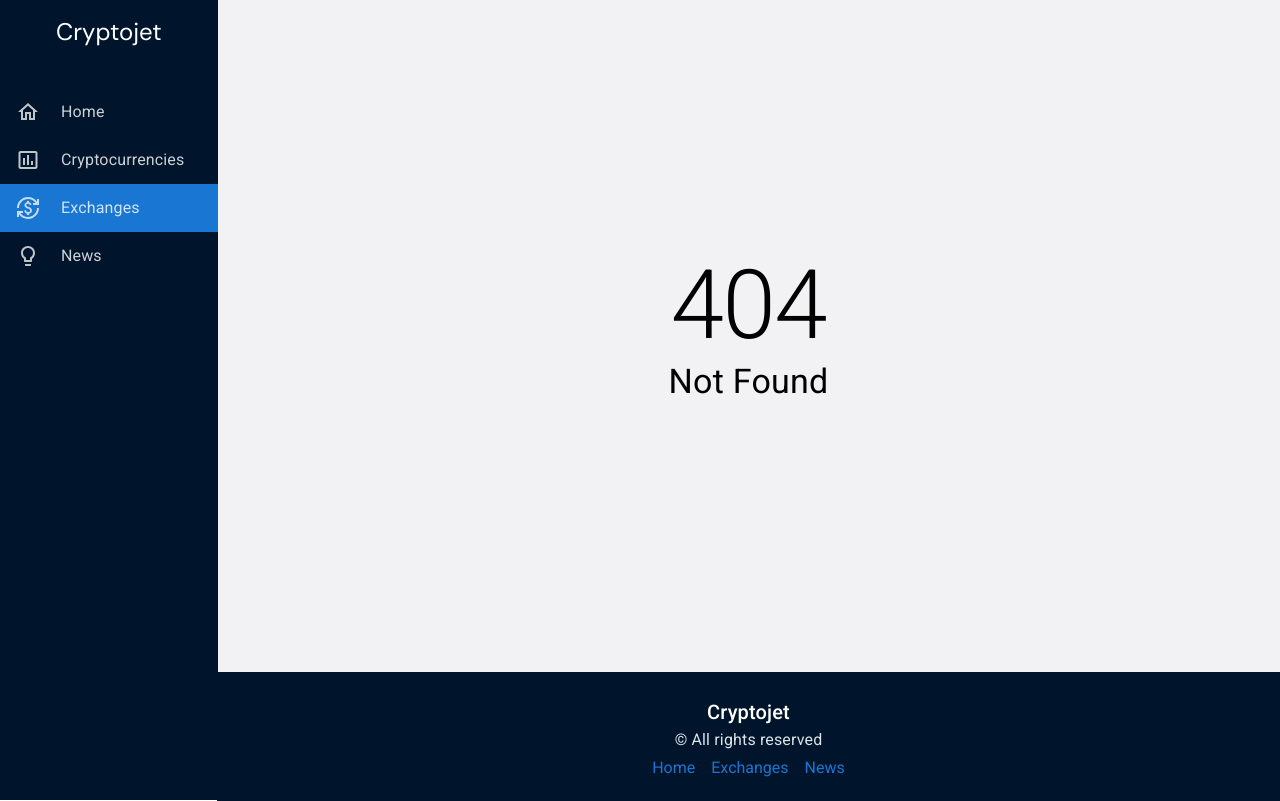
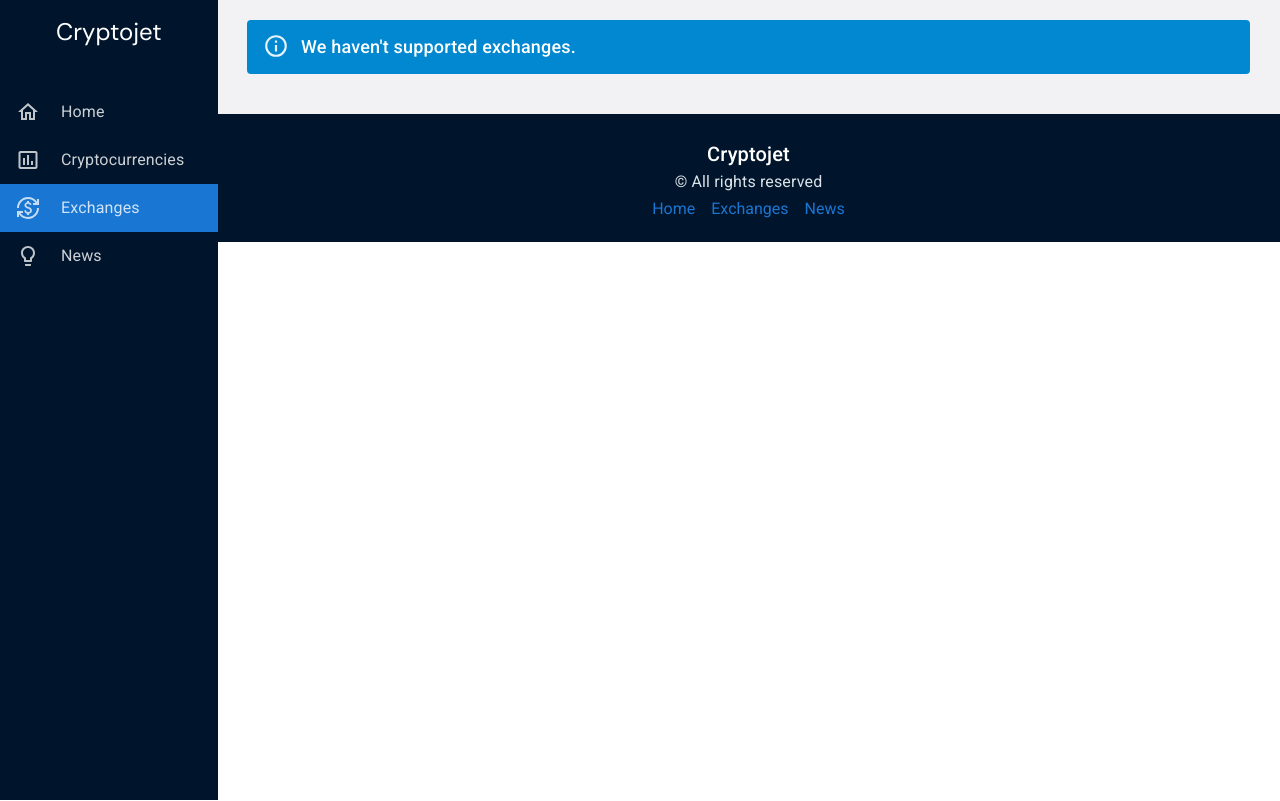
Before and after one commit to hpcao299/cryptojet, a React (Create React App) app: page /exchanges in a window 1280 px wide. Before the commit this address had no page. Built offline with nearby package versions, Linux system fonts and the light colour scheme.

Commit message:
alert in exchanges page

```diff
--- /dev/null
+++ b/src/pages/Exchanges/index.jsx
@@ -0,0 +1,14 @@
+import { Alert } from "@mui/material";
+import useStyles from "./styles";
+
+function ExchangesPage() {
+   const classes = useStyles();
+
+   return (
+      <Alert variant="filled" severity="info" sx={{ fontSize: 18 }} className={classes.alert}>
+         We haven't supported exchanges.
+      </Alert>
+   );
+}
+
+export default ExchangesPage;
--- /dev/null
+++ b/src/pages/Exchanges/styles.js
@@ -0,0 +1,11 @@
+import { makeStyles } from "@mui/styles";
+
+const useStyles = makeStyles({
+   alert: {
+      "& .MuiSvgIcon-root": {
+         fontSize: 26,
+      },
+   },
+});
+
+export default useStyles;
--- a/src/pages/routes.js
+++ b/src/pages/routes.js
@@ -6,10 +6,12 @@ const HomePage = lazy(() => import("./Home"));
 const CryptocurrenciesPage = lazy(() => import("./Cryptocurrencies"));
 const NewsPage = lazy(() => import("./News"));
 const CoinDetailsPage = lazy(() => import("./Coin/Details"));
+const ExchangesPage = lazy(() => import("./Exchanges"));
 
 const routes = [
    { path: "/", element: <HomePage /> },
    { path: "/cryptocurrencies", element: <CryptocurrenciesPage /> },
+   { path: "/exchanges", element: <ExchangesPage /> },
    { path: "/news", element: <NewsPage /> },
    {
       path: "/coin",
```
